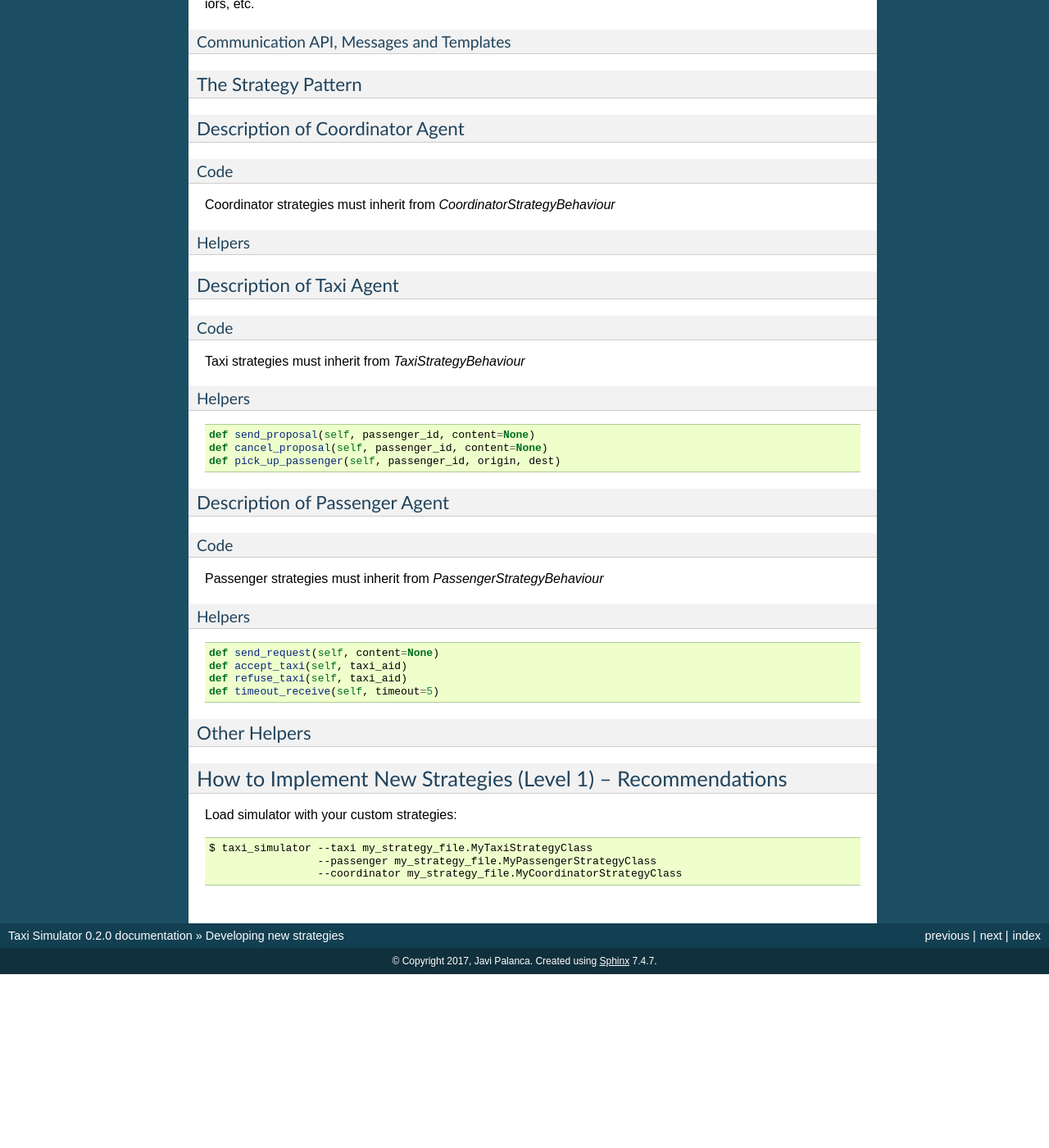
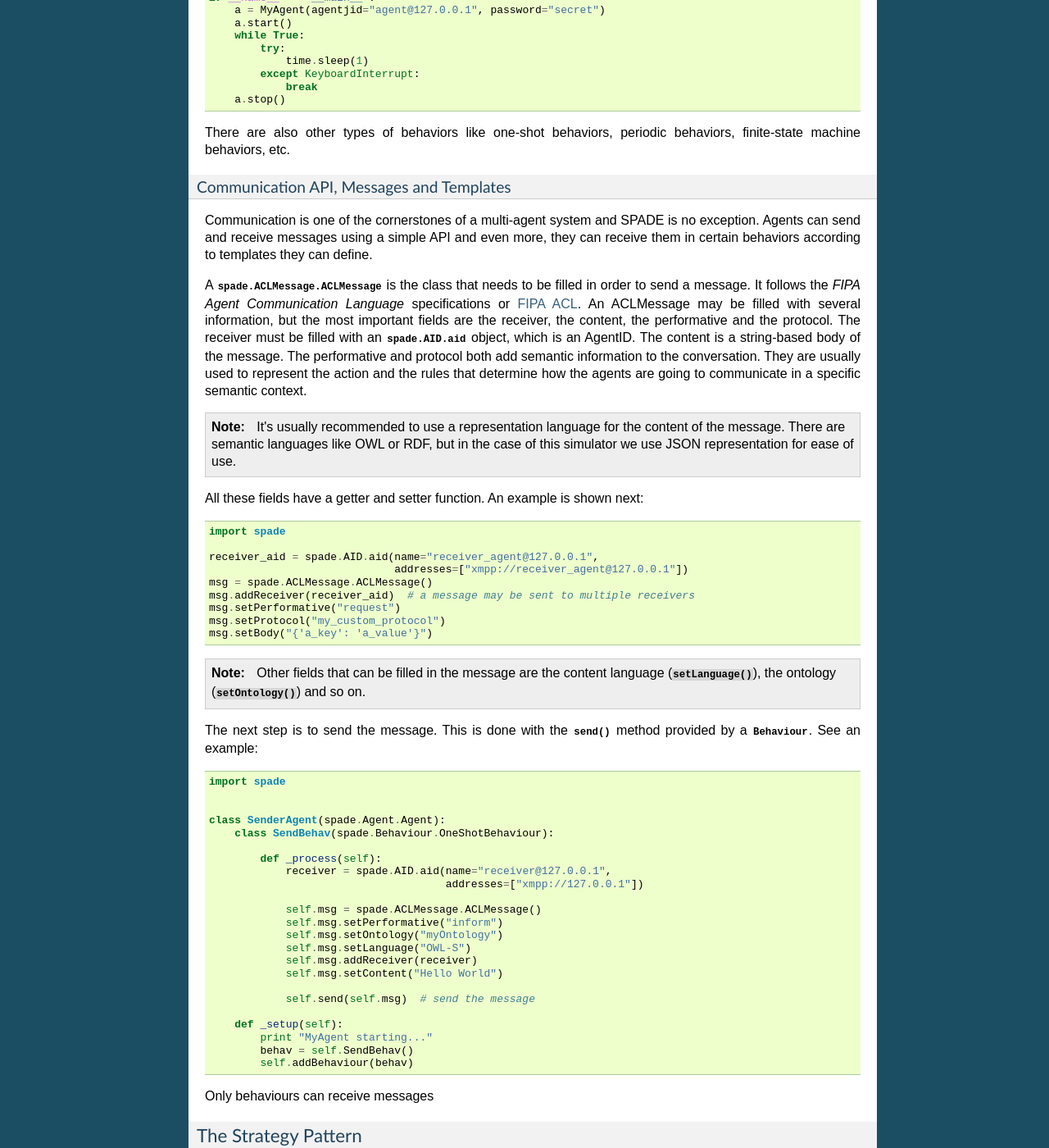
Before and after one commit to javipalanca/simfleet, a Sphinx documentation site: the page built from docs/develop.rst, in a window 1280 px wide and 1400 px high, scrolled down 2337 px. Shown: the whole window at 82% size. Built offline with Sphinx 7.4.7, drawn with Linux system fonts in a browser that asks for light colours; pages that are not in the unit, such as notebooks, are missing from menus; before the commit the page ends 3525 px from its top, so only the background shows below that; some of the changed text lies outside the part shown.

Commit message:
send message docs written.

```diff
--- a/docs/conf.py
+++ b/docs/conf.py
@@ -69,7 +69,7 @@
 
 # The language for content autogenerated by Sphinx. Refer to documentation
 # for a list of supported languages.
-#language = None
+language = "python"
 
 # There are two options for replacing |today|: either, you set today to
 # some non-false value, then it is used:
@@ -94,7 +94,7 @@
 
 # If true, sectionauthor and moduleauthor directives will be shown in the
 # output. They are ignored by default.
-#show_authors = False
+show_authors = True
 
 # The name of the Pygments (syntax highlighting) style to use.
 pygments_style = 'sphinx'
@@ -142,7 +142,7 @@
 # here, relative to this directory. They are copied after the builtin
 # static files, so a file named "default.css" will overwrite the builtin
 # "default.css".
-html_static_path = ['_static']
+# html_static_path = ['_static']
 
 # If not '', a 'Last updated on:' timestamp is inserted at every page
 # bottom, using the given strftime format.
--- a/docs/develop.rst
+++ b/docs/develop.rst
@@ -90,8 +90,12 @@
 indefinitely. This is the way to develop behaviors that wait for a perception, reason about it and finally execute an
 action and wait again for the next perception.
 
-The following example is a sample of an agent with a cyclic behavior (spade. Behaviour. Behaviour type) that waits for
-a perception of the keyboard input, reasons on it and executes an action, indefinitely until the user presses Ctrl+C::
+The following example is a sample of an agent with a cyclic behavior (:class:`spade.Behaviour.Behaviour` type) that waits for
+a perception of the keyboard input, reasons on it and executes an action, indefinitely until the user presses Ctrl+C.
+To build a behavior you must inherit from the type of behavior you want (in the case of this example the cyclic
+behaviour is implemented in the class :class:`spade.Behaviour.Behaviour`) and overload the method :func:`_process`
+where the body of the behavior is implemented. If needed you can also overload the :func:`onStart` and :func:`onEnd`
+methods to perform actions on the initialization or shutdown of a behavior::
 
     import spade
     import datetime
@@ -99,13 +103,20 @@
 
     class MyAgent(spade.Agent.Agent):
         class MyBehavior(spade.Behaviour.Behaviour):
+
+            def onStart(self):
+                print("Initialization of behavior")
+
             def _process(self):
-                # wait for perception
-                perception = input("What's your birthday year?") # this is a blocking call
+                # wait for perception, raw_input is a blocking call
+                perception = raw_input("What's your birthday year?")
                 # reason about the perception
                 age = datetime.datetime.now().year - perception
                 # execute an action
                 print("You are " + str(age) + " years old.")
+
+            def onEnd(self):
+                print("Shutdown of behavior")
 
         def _setup(self):
             # Create behavior
@@ -128,7 +139,65 @@
 
 Communication API, Messages and Templates
 ~~~~~~~~~~~~~~~~~~~~~~~~~~~~~~~~~~~~~~~~~
+Communication is one of the cornerstones of a multi-agent system and SPADE is no exception. Agents can send and receive
+messages using a simple API and even more, they can receive them in certain behaviors according to templates they can
+define.
 
+A :class:`spade.ACLMessage.ACLMessage` is the class that needs to be filled in order to send a message. It follows the
+`FIPA Agent Communication Language` specifications or `FIPA ACL <http://www.fipa.org/repository/aclspecs.html>`_. An
+ACLMessage may be filled with several information, but the most important fields are the receiver, the content, the
+performative and the protocol. The receiver must be filled with an :class:`spade.AID.aid` object, which is an AgentID.
+The content is a string-based body of the message. The performative and protocol both add semantic information to the
+conversation. They are usually used to represent the action and the rules that determine how the agents are going to
+communicate in a specific semantic context.
+
+.. note:: It's usually recommended to use a representation language for the content of the message. There are semantic languages like OWL or RDF, but in the case of this simulator we use JSON representation for ease of use.
+
+All these fields have a getter and setter function. An example is shown next::
+
+    import spade
+
+    receiver_aid = spade.AID.aid(name="receiver_agent@127.0.0.1",
+                                 addresses=["xmpp://receiver_agent@127.0.0.1"])
+    msg = spade.ACLMessage.ACLMessage()
+    msg.addReceiver(receiver_aid)  # a message may be sent to multiple receivers
+    msg.setPerformative("request")
+    msg.setProtocol("my_custom_protocol")
+    msg.setBody("{'a_key': 'a_value'}")
+
+
+.. note:: Other fields that can be filled in the message are the content language (:func:`setLanguage`), the ontology (:func:`setOntology`) and so on.
+
+The next step is to send the message. This is done with the :func:`send` method provided by a :class:`Behaviour`.
+See an example::
+
+
+    import spade
+
+
+    class SenderAgent(spade.Agent.Agent):
+        class SendBehav(spade.Behaviour.OneShotBehaviour):
+
+            def _process(self):
+                receiver = spade.AID.aid(name="receiver@127.0.0.1",
+                                         addresses=["xmpp://127.0.0.1"])
+
+                self.msg = spade.ACLMessage.ACLMessage()
+                self.msg.setPerformative("inform")
+                self.msg.setOntology("myOntology")
+                self.msg.setLanguage("OWL-S")
+                self.msg.addReceiver(receiver)
+                self.msg.setContent("Hello World")
+
+                self.send(self.msg)  # send the message
+
+        def _setup(self):
+            print "MyAgent starting..."
+            behav = self.SendBehav()
+            self.addBehaviour(behav)
+
+
+Only behaviours can receive messages
 
 The Strategy Pattern
 --------------------
@@ -139,7 +208,7 @@
 
 Code
 ~~~~
-Coordinator strategies must inherit from `CoordinatorStrategyBehaviour`
+Coordinator strategies must inherit from :class:`CoordinatorStrategyBehaviour`
 
 Helpers
 ~~~~~~~
@@ -150,7 +219,7 @@
 
 Code
 ~~~~
-Taxi strategies must inherit from `TaxiStrategyBehaviour`
+Taxi strategies must inherit from :class:`TaxiStrategyBehaviour`
 
 Helpers
 ~~~~~~~
@@ -166,7 +235,7 @@
 
 Code
 ~~~~
-Passenger strategies must inherit from `PassengerStrategyBehaviour`
+Passenger strategies must inherit from :class:`PassengerStrategyBehaviour`
 
 Helpers
 ~~~~~~~
--- a/docs/index.rst
+++ b/docs/index.rst
@@ -1,5 +1,5 @@
 Welcome to Taxi Simulator's documentation!
-======================================
+==========================================
 
 Contents:
 
```
